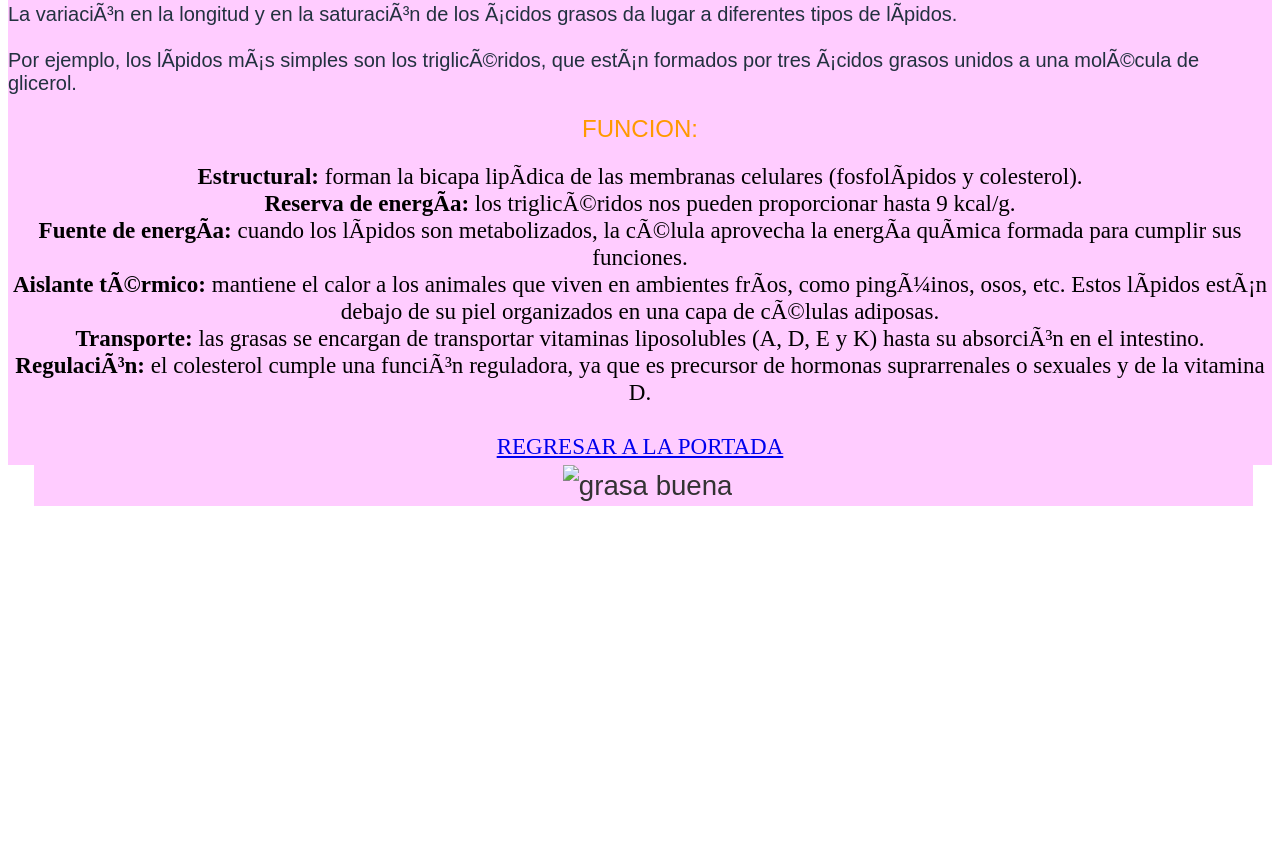
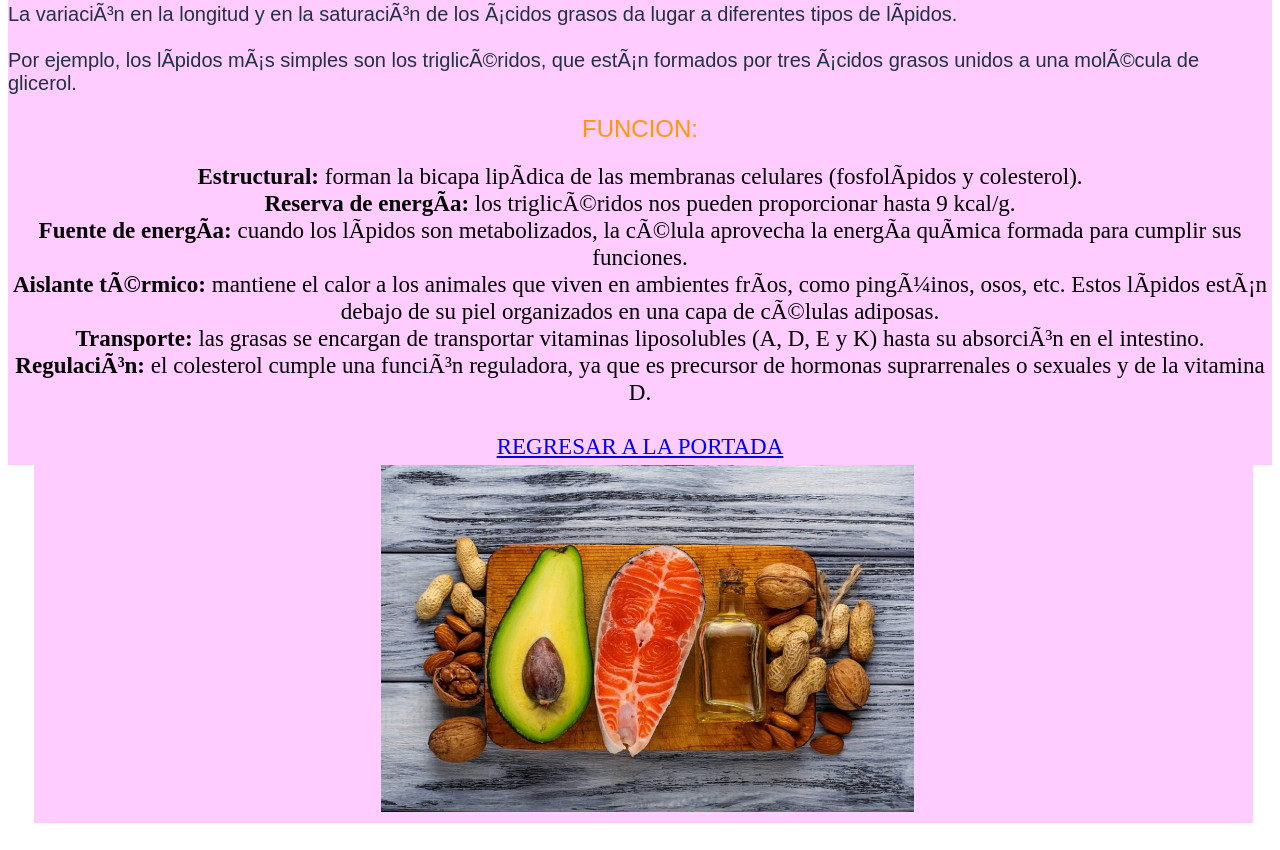
Before and after one commit to Mulish2025/Lipi, a plain HTML site: page index.html in a window 1280 px wide. Shown: the part 552-1402 px from the top of the page. Before the commit the page ends 1085 px from the top, so only its background shows below. Drawn offline with Linux system fonts and the light colour scheme.

Commit message:
Update index.html

```diff
--- a/index.html
+++ b/index.html
@@ -42,7 +42,7 @@ células adiposas.<strong style="outline-color: invert; outline-style: none; out
 <a href="https://mulish2025.github.io/Album-biomolegulas/">REGRESAR A LA PORTADA</a><br>
 </big></big>
 <ul style="margin: 0px; padding: 0px 1em 1em; outline-color: invert; outline-style: none; outline-width: 0px; list-style-type: none; list-style-image: none; list-style-position: outside; line-height: 1.6; color: rgb(51, 51, 51); font-size: 1.2em; font-family: Catamaran,sans-serif; font-style: normal; font-weight: 300; letter-spacing: normal; orphans: 2; text-align: start; text-indent: 0px; text-transform: none; widows: 2; word-spacing: 0px; white-space: normal; background-color: rgb(255, 255, 255);">
-  <li style="margin: 0.25em 0px 0px 0.35em; padding: 0px 0px 0px 0.45em; outline-color: invert; outline-style: none; outline-width: 0px; line-height: 1.5; text-align: center; background-color: rgb(255, 204, 255);"><big><big><img style="width: 533px; height: 347px;" alt="grasa buena" src="../Im%C3%A1genes/lipidos.jpg"></big></big></li>
+  <li style="margin: 0.25em 0px 0px 0.35em; padding: 0px 0px 0px 0.45em; outline-color: invert; outline-style: none; outline-width: 0px; line-height: 1.5; text-align: center; background-color: rgb(255, 204, 255);"><big><big><img style="width: 533px; height: 347px;" alt="grasa buena" src="lipidos.jpg"></big></big></li>
 </ul>
 </div>
 </div>
```
